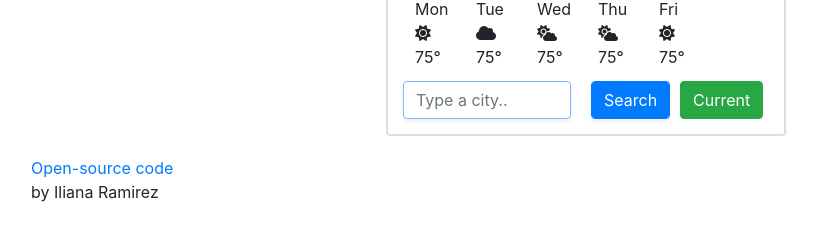
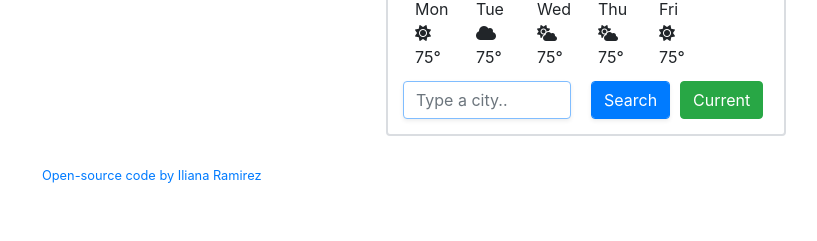
Before and after one commit to redseagal/vanilla-weather-app, a plain HTML site: page index.html in a window 1280 px wide. Shown: the part 277-518 px from the top of the page, without its empty margins (54-871 px from the left). Drawn offline with nearby package versions, Linux system fonts and the light colour scheme; no server answers.

Commit message:
Updated link
Updated link

```diff
--- a/index.html
+++ b/index.html
@@ -11,7 +11,6 @@
     <script src="https://kit.fontawesome.com/09cc668d69.js" crossorigin="anonymous"></script>
     <title>Weather App</title>
 </head>
-
 <body>
     <div class="container">
         <div class="weather-app">
@@ -78,12 +77,11 @@
                 </div>
             </form>
         </div>
+        <span class="page-link">
+            <small><a href="https://github.com/redseagal/weather-app" target="_blank">Open-source code</a> by Iliana Ramirez
+                </div></small>
+        </span>
+        </body>
         <script src="src/index.js"></script>
-        <span>
-            <a href="https://github.com/redseagal/weather-app" target="_blank">Open-source code</a></span>
-        <span>
-            <p>by Iliana Ramirez</p>
-        </span>
-</body>
 
 </html>
--- a/src/styles.css
+++ b/src/styles.css
@@ -25,3 +25,7 @@ h1 {
 .current-temp {
   font-size: 48px;
 }
+.page-link {
+  border: none;
+  text-align: justify;
+}
```
